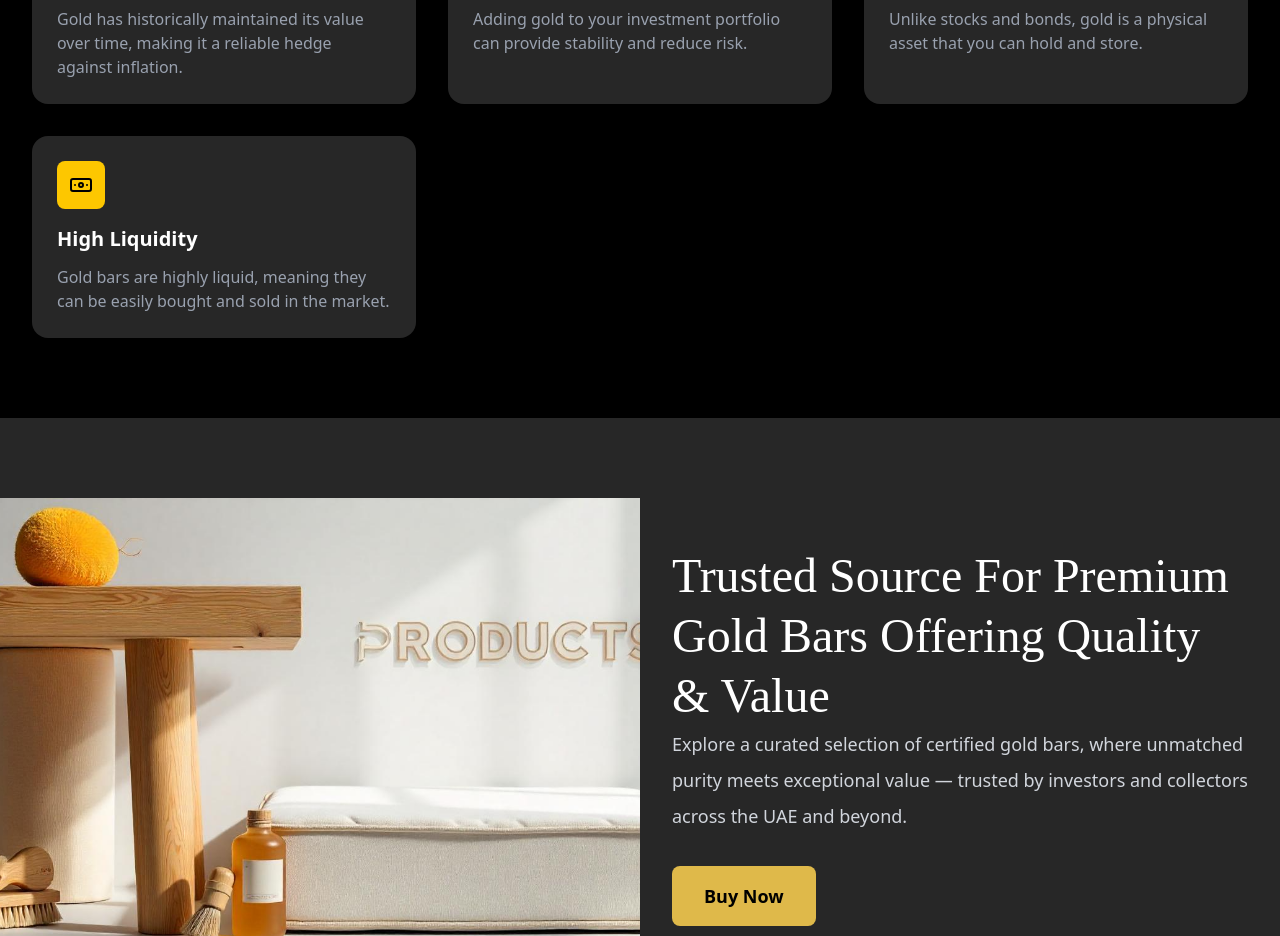
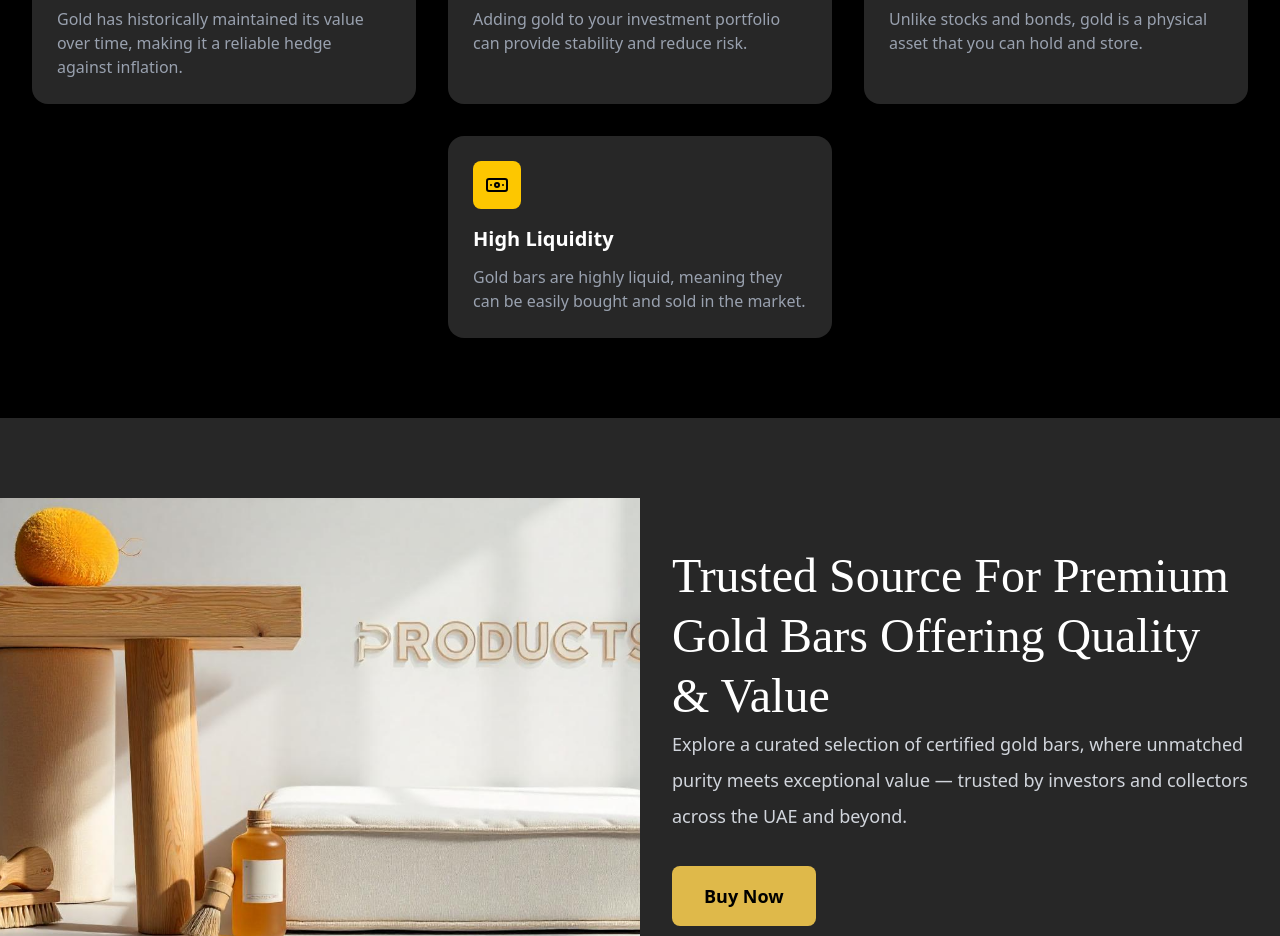
Before and after one commit to universe-forme/save-in-gold, a React (Vite) app: page / in a window 1280 px wide. Shown: the part 1680-2616 px from the top of the page. Built offline with nearby package versions, Linux system fonts and the light colour scheme.

Commit message:
in trust section, changed the position of High Liquidity

```diff
--- a/src/components/trust-section.jsx
+++ b/src/components/trust-section.jsx
@@ -12,6 +12,7 @@ const prices = {
     '21K': 356.25,
     '18K': 306.25,
 };
+import clsx from 'clsx';
 
 const TrustSection = () => {
     const [weight, setWeight] = useState(10);
@@ -93,6 +94,7 @@ const TrustSection = () => {
                 </div>
 
                 {/* Why Invest Section */}
+                {/* Why Invest Section */}
                 <div>
                     <h2 className="text-3xl sm:text-4xl font-bold text-center mb-12 lg:mb-16">
                         Why Invest in Gold Bars
@@ -103,26 +105,30 @@ const TrustSection = () => {
                                 title: 'Hedge Against Inflation',
                                 icon: <BarChart3 className="icon" />,
                                 desc: 'Gold has historically maintained its value over time, making it a reliable hedge against inflation.',
+                                className: '',
                             },
                             {
                                 title: 'Diversify Your Portfolio',
                                 icon: <LineChart className="icon" />,
                                 desc: 'Adding gold to your investment portfolio can provide stability and reduce risk.',
+                                className: '',
                             },
                             {
                                 title: 'Tangible Asset',
                                 icon: <Landmark className="icon" />,
                                 desc: 'Unlike stocks and bonds, gold is a physical asset that you can hold and store.',
+                                className: '',
                             },
                             {
                                 title: 'High Liquidity',
                                 icon: <Banknote className="icon" />,
                                 desc: 'Gold bars are highly liquid, meaning they can be easily bought and sold in the market.',
+                                className: 'lg:col-start-2 lg:row-start-2',
                             },
-                        ].map(({ title, icon, desc }) => (
+                        ].map(({ title, icon, desc, className }) => (
                             <div
                                 key={title}
-                                className="benefit-card group"
+                                className={clsx('benefit-card group', className)}
                             >
                                 <div className="benefit-icon group-hover:scale-110 transition-transform">
                                     {icon}
@@ -133,6 +139,7 @@ const TrustSection = () => {
                         ))}
                     </div>
                 </div>
+
             </div>
         </section>
     );
```
